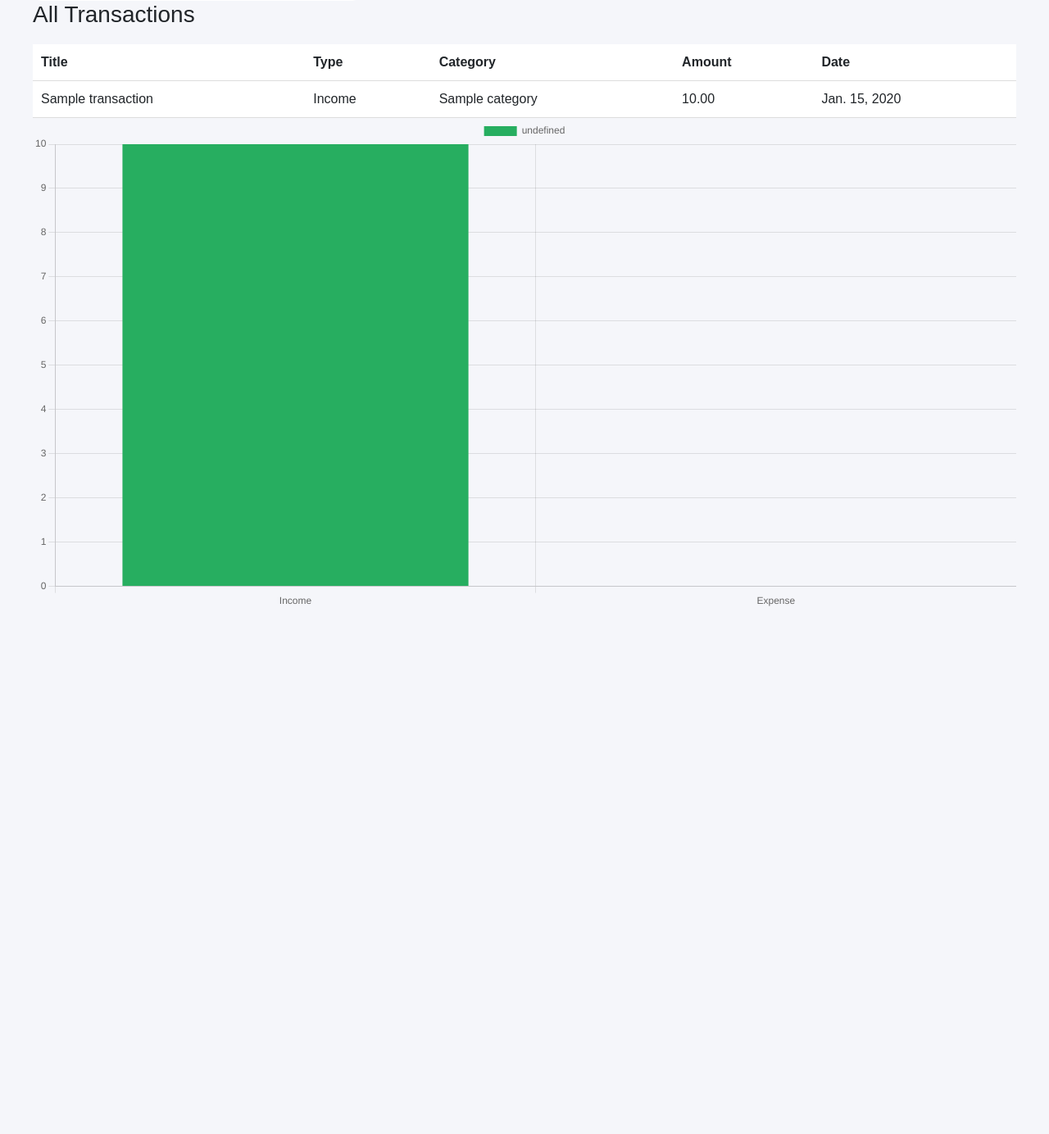
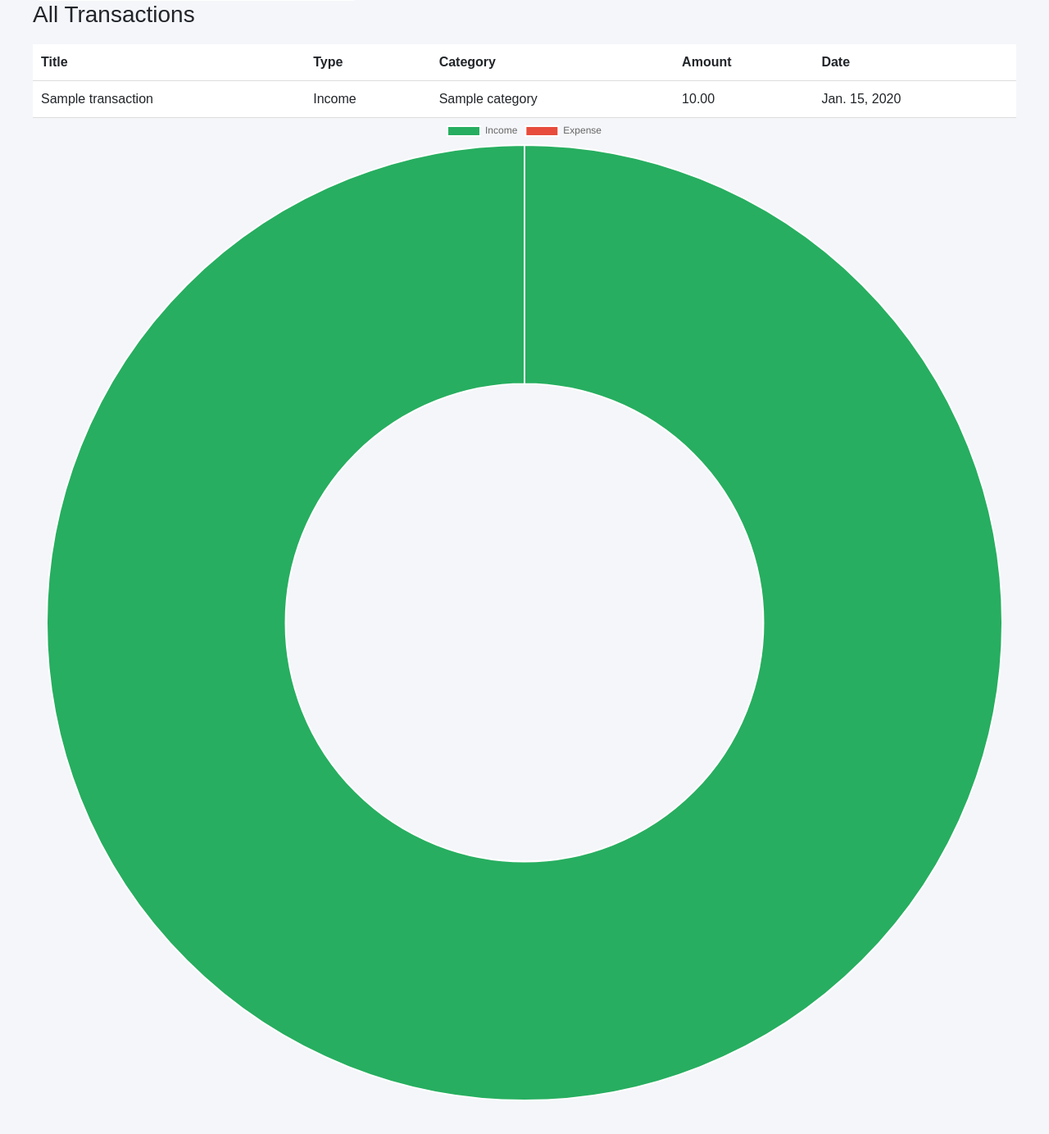
Before and after one commit to ianmukuna97/sys_project, a Django app: page / in a window 1280 px wide. Shown: the part 505-1889 px from the top of the page at 82% size. Before the commit the page ends 1245 px from the top, so only its background shows below. Run offline with Django 5.2, Linux system fonts and the light colour scheme; tables that the repository leaves empty hold one stand-in row (values such as "Sample post").

Commit message:
Budget Tracker

```diff
--- a/mysys/main/templates/dashboard.html
+++ b/mysys/main/templates/dashboard.html
@@ -57,7 +57,7 @@
   <script>
     const ctx = document.getElementById('chart').getContext('2d');
     new Chart(ctx, {
-      type: 'bar',
+      type: 'doughnut',
       data: {
         labels: ['Income', 'Expense'],
         datasets: [{
```
